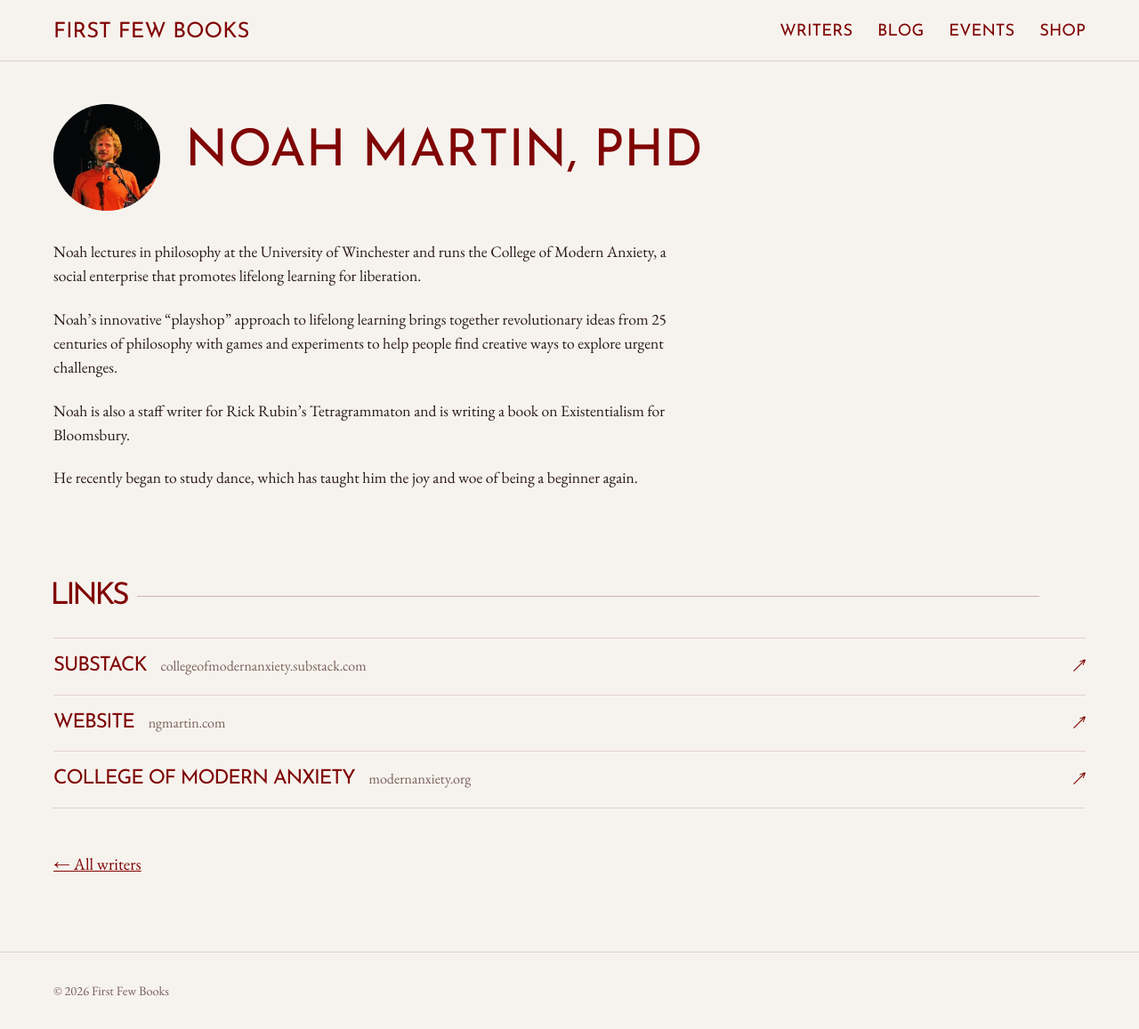
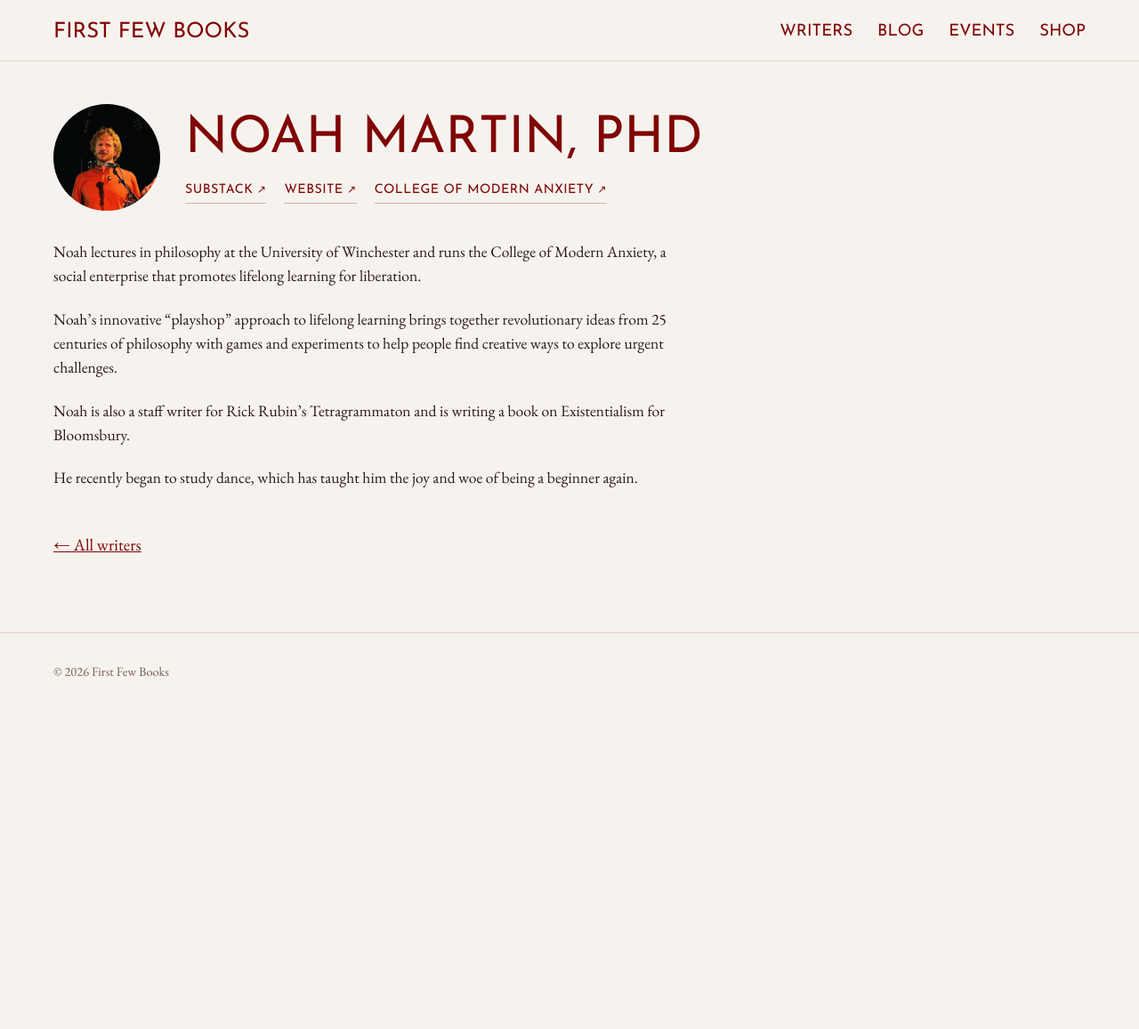
Before and after one commit to nelepope/firstfewbooks, a Jekyll site: the page built from _members/noah-martin.md, in a window 1280 px wide and 1157 px high. Shown: the whole window at 89% size. Built offline with Jekyll 4.4.1, drawn with Linux system fonts in a browser that asks for light colours.

Commit message:
Show writers' social links under their name at the top of profiles
Removes the separate Links section at the bottom.

Co-Authored-By: Claude Opus 5.5 <noreply@anthropic.com>

```diff
--- a/_includes/external-link.html
+++ /dev/null
@@ -1,3 +0,0 @@
-{% comment %}Shows the address without https://, www. or a trailing slash.{% endcomment %}
-{% assign domain = include.url | remove: "https://" | remove: "http://" | remove: "www." | split: "/" | join: "/" %}
-<li><a href="{{ include.url }}" target="_blank" rel="noopener"><span class="link-label">{{ include.label }}</span><span class="link-domain">{{ domain }}</span><span class="link-arrow" aria-hidden="true">&nearr;</span></a></li>
--- a/_layouts/member.html
+++ b/_layouts/member.html
@@ -10,6 +10,17 @@ layout: default
     <div>
       <h1>{{ page.name }}</h1>
       {% if page.tagline %}<p class="tagline">{{ page.tagline }}</p>{% endif %}
+      {% if page.substack or page.links %}
+        <p class="member-links">
+          {% if page.substack %}
+            {% assign sub = page.substack | remove: "@" %}
+            {% unless sub contains "." %}{% assign sub = sub | append: ".substack.com" %}{% endunless %}
+            {% unless sub contains "://" %}{% assign sub = sub | prepend: "https://" %}{% endunless %}
+            <a href="{{ sub }}" target="_blank" rel="noopener">Substack</a>
+          {% endif %}
+          {% for link in page.links %}<a href="{{ link.url }}" target="_blank" rel="noopener">{{ link.label }}</a>{% endfor %}
+        </p>
+      {% endif %}
     </div>
   </header>
 
@@ -56,21 +67,6 @@ layout: default
     </section>
   {% endfor %}
 
-  {% if page.substack or page.links %}
-    <section class="section">
-      <h2 class="rule-heading">Links</h2>
-      <ul class="link-list">
-        {% if page.substack %}
-          {% assign sub = page.substack | remove: "@" %}
-          {% unless sub contains "." %}{% assign sub = sub | append: ".substack.com" %}{% endunless %}
-          {% unless sub contains "://" %}{% assign sub = sub | prepend: "https://" %}{% endunless %}
-          {% include external-link.html label="Substack" url=sub %}
-        {% endif %}
-        {% for link in page.links %}{% include external-link.html label=link.label url=link.url %}{% endfor %}
-      </ul>
-    </section>
-  {% endif %}
-
   {% if books.size > 0 %}
     <section class="section">
       <h2>Books</h2>
--- a/assets/css/style.css
+++ b/assets/css/style.css
@@ -216,15 +216,6 @@ main > .wrap:first-child { padding-top: 48px; }
 /* Writer profile: one row of posts, then their links */
 .post-row { grid-template-columns: repeat(3, 1fr); }
 @media (max-width: 760px) { .post-row { grid-template-columns: 1fr; } }
-.link-list { list-style: none; padding: 0; margin: 0; border-top: 1px solid var(--line); }
-.link-list a {
-  display: flex; align-items: baseline; gap: 16px; padding: 14px 0;
-  border-bottom: 1px solid var(--line); text-decoration: none; color: var(--accent);
-}
-.link-label { font-family: var(--font-display); font-weight: 400; text-transform: uppercase; letter-spacing: -.05em; font-size: 1.4rem; }
-.link-domain { color: var(--muted); font-size: 1rem; overflow-wrap: anywhere; }
-.link-arrow { margin-left: auto; font-size: 1.2rem; }
-.link-list a:hover .link-label { font-style: italic; }
 
 /* Events */
 .event-list { list-style: none; padding: 0; margin: 0; }
@@ -320,3 +311,13 @@ main > .wrap:first-child { padding-top: 48px; }
 @media (max-width: 760px) { .member-motif { top: 0; right: 0; width: 42vw; opacity: .55; } }
 .work-cover { flex: none; align-self: center; width: 34px; height: 51px; object-fit: cover; box-shadow: 0 1px 4px rgba(60, 10, 10, .18); }
 .work-list a:has(.work-cover) { align-items: center; padding: 8px 0; }
+
+/* Social links under the name at the top of a profile */
+.member-header h1 { margin-bottom: .25em; }
+.member-links { display: flex; flex-wrap: wrap; gap: 6px 20px; margin: 0; }
+.member-links a {
+  font-family: var(--font-display); font-weight: 400; text-transform: uppercase; letter-spacing: .03em; font-size: .9rem;
+  color: var(--accent); text-decoration: none; border-bottom: 1px solid var(--rule); padding-bottom: 2px;
+}
+.member-links a::after { content: " ↗"; font-size: .85em; }
+.member-links a:hover { font-style: italic; border-color: var(--accent); }
```
